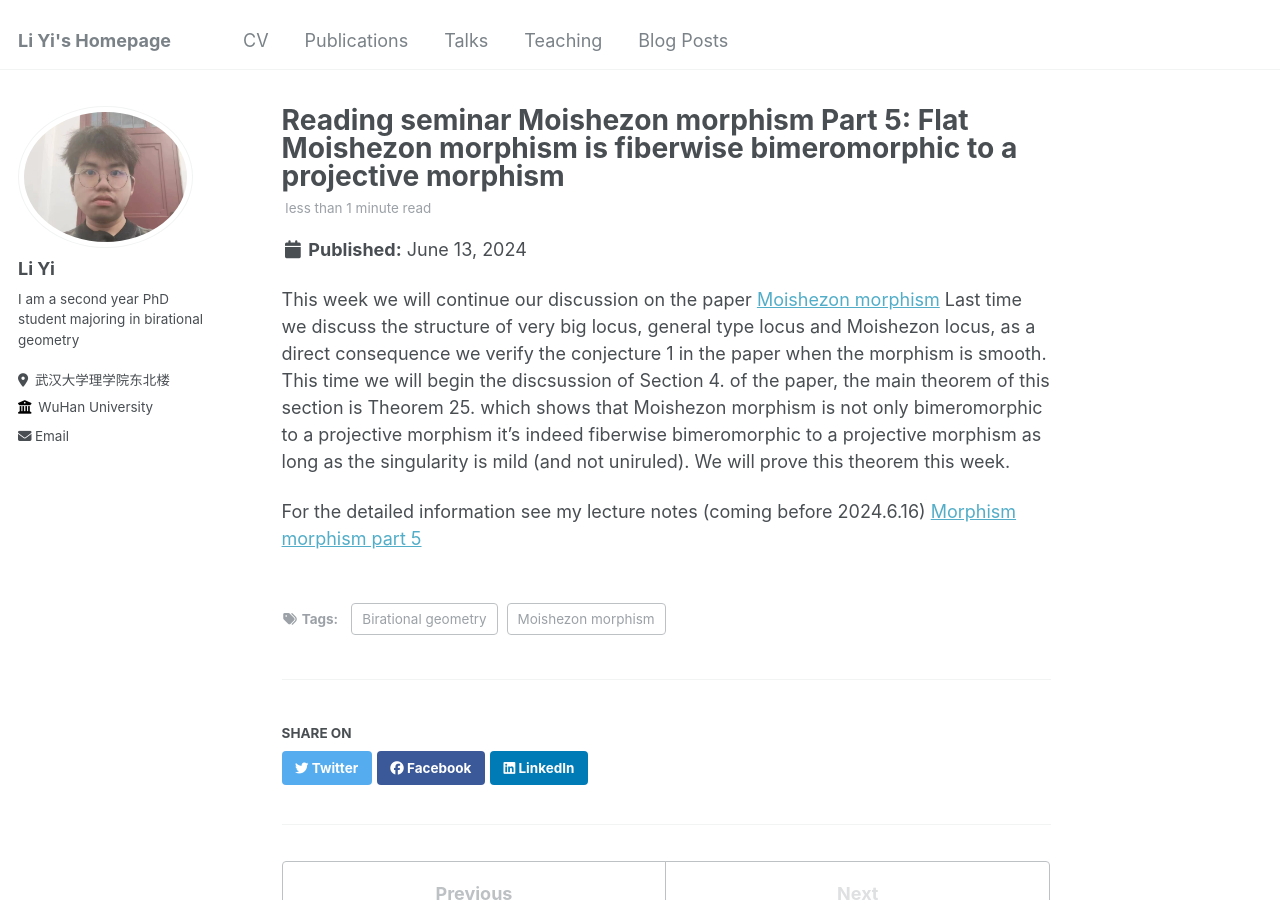
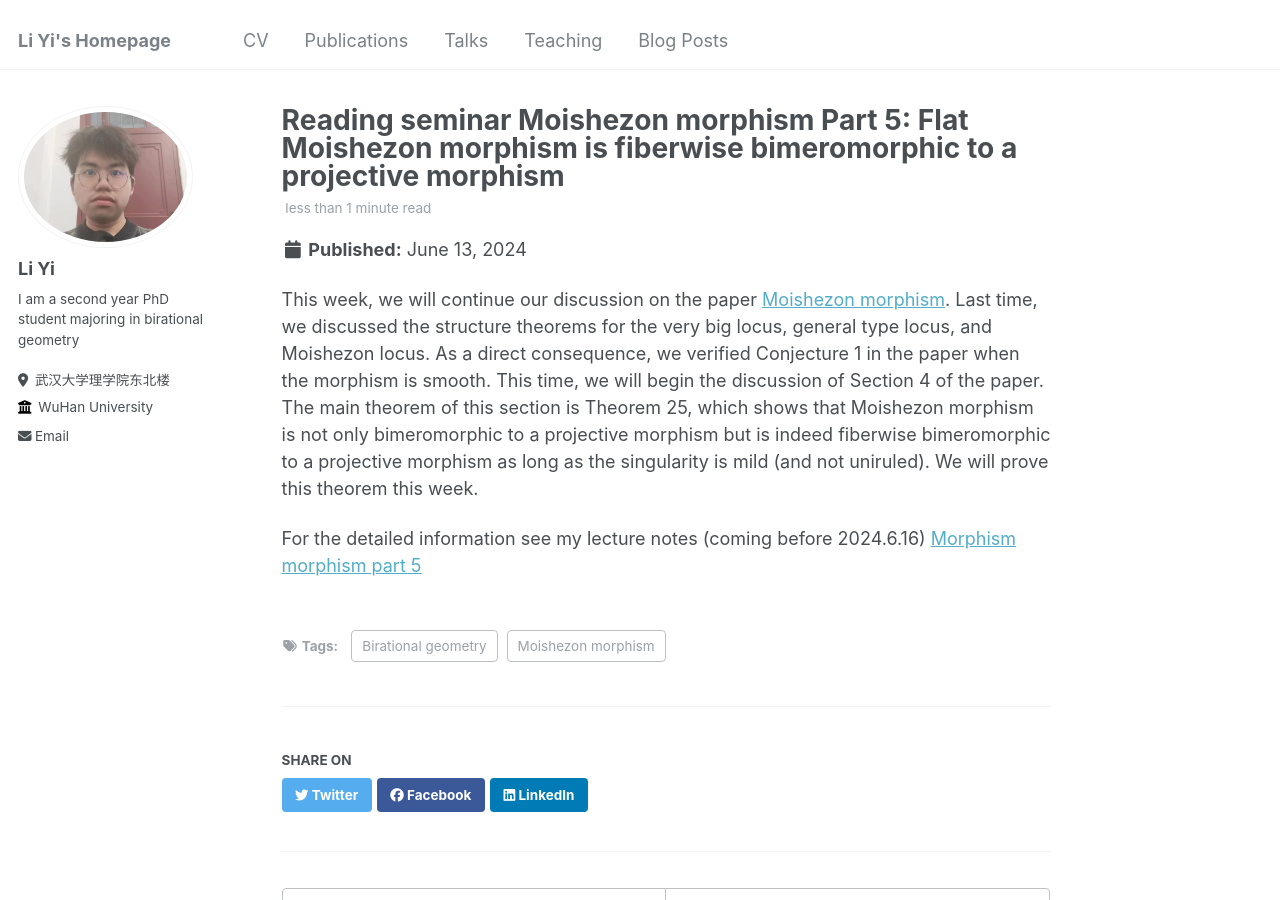
Before and after one commit to YiLimath/YiLimath.github.io, a Jekyll site: the page built from _posts/2024-06-10-blog-post-2.md, in a window 1280 px wide and 900 px high. Built offline with Jekyll 4.4.1, drawn with Linux system fonts in a browser that asks for light colours.

Commit message:
Update 2024-06-10-blog-post-2.md

```diff
--- a/_posts/2024-06-10-blog-post-2.md
+++ b/_posts/2024-06-10-blog-post-2.md
@@ -7,7 +7,6 @@ tags:
   - Moishezon morphism
 ---
 
-This week we will continue our discussion on the paper [Moishezon morphism](https://www.intlpress.com/site/pub/pages/journals/items/pamq/content/vols/0018/0004/a011/index.php?mode=ns) Last time we discuss the structure of very big locus, general type locus and Moishezon locus, as a direct consequence we verify the conjecture 1 in the paper when the morphism is smooth. This time we will begin the discsussion of Section 4. of the paper, the main theorem of this section is Theorem 25. which shows that Moishezon morphism is not only bimeromorphic to a projective morphism it's indeed fiberwise bimeromorphic to a projective morphism as long as the singularity is mild (and not uniruled). We will prove this theorem this week.
-
+This week, we will continue our discussion on the paper [Moishezon morphism](https://www.intlpress.com/site/pub/pages/journals/items/pamq/content/vols/0018/0004/a011/index.php?mode=ns). Last time, we discussed the structure theorems for the very big locus, general type locus, and Moishezon locus. As a direct consequence, we verified Conjecture 1 in the paper when the morphism is smooth. This time, we will begin the discussion of Section 4 of the paper. The main theorem of this section is Theorem 25, which shows that Moishezon morphism is not only bimeromorphic to a projective morphism but is indeed fiberwise bimeromorphic to a projective morphism as long as the singularity is mild (and not uniruled). We will prove this theorem this week.
 
 For the detailed information see my lecture notes (coming before 2024.6.16) [Morphism morphism part 5](https://yilimath.github.io/files/Moishezon/Moishezon5.pdf)
```
